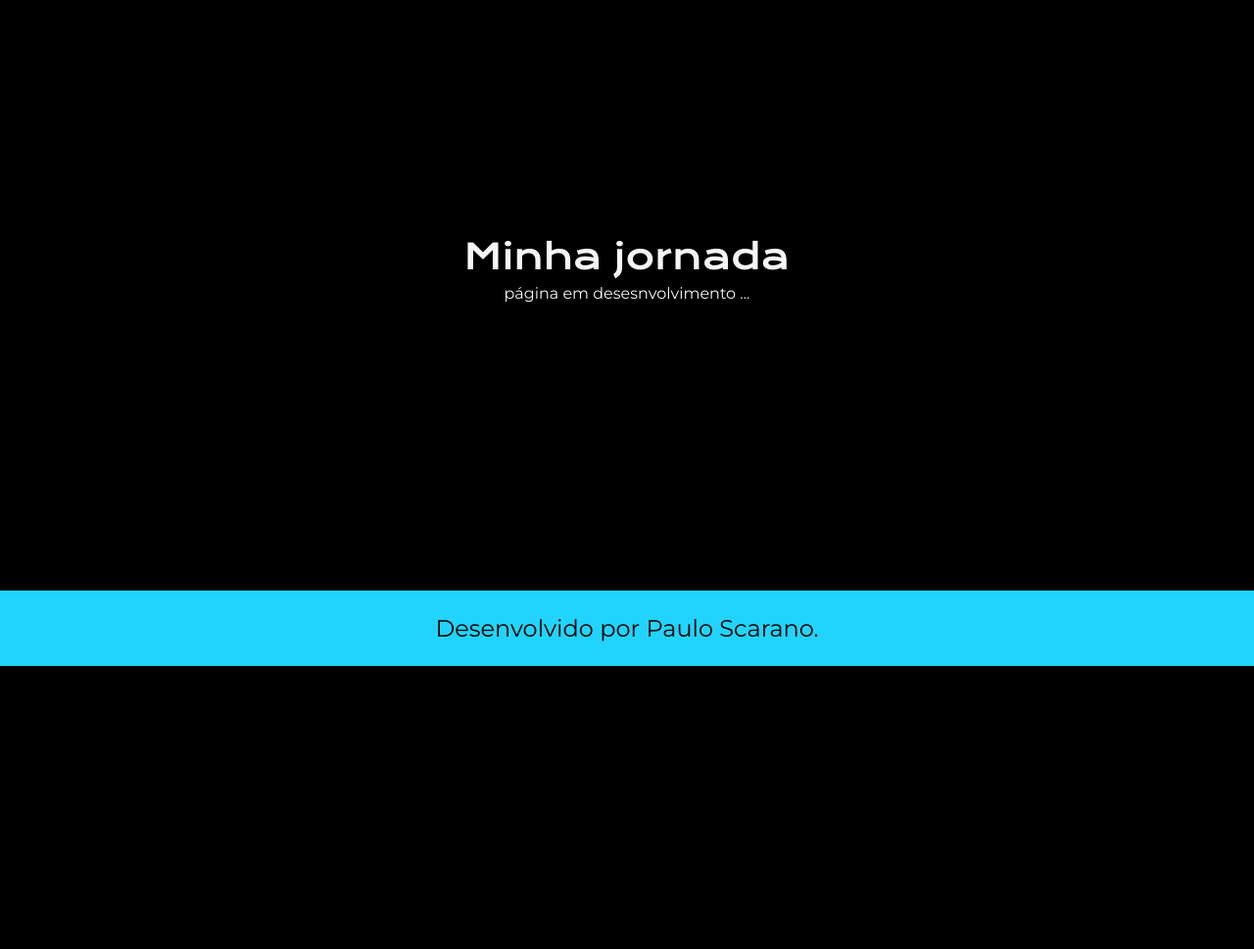
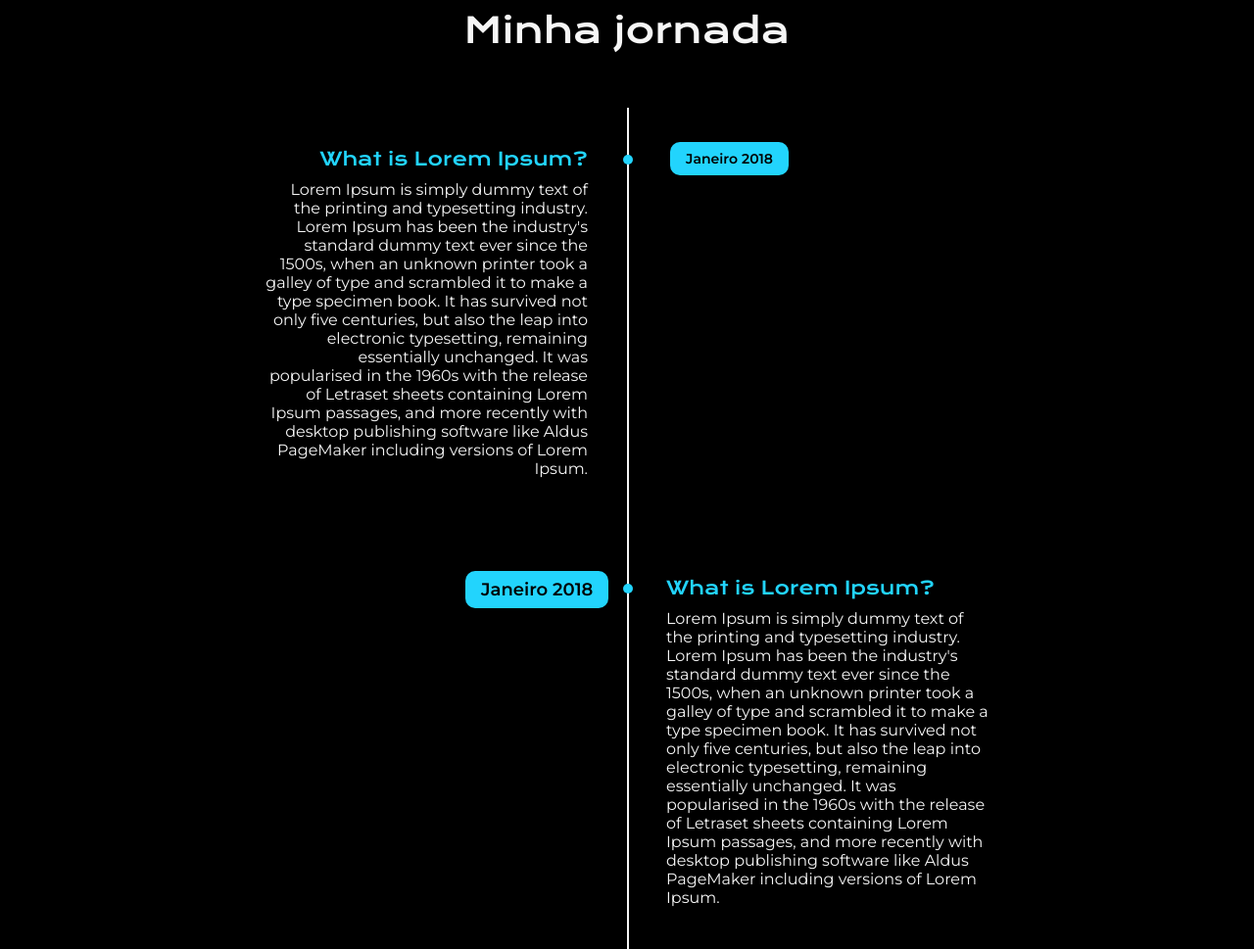
Before and after one commit to pscarano1103/projeto_portifolio, a plain HTML site: page curriculo.html in a window 1280 px wide. Shown: the part 154-1123 px from the top of the page at 98% size. Before the commit the page ends 834 px from the top, so only its background shows below. Drawn offline with nearby package versions, Linux system fonts and the light colour scheme.

Commit message:
criando timeline de experiências

```diff
--- a/curriculo.html
+++ b/curriculo.html
@@ -4,7 +4,7 @@
     <meta charset="UTF-8" />
     <meta http-equiv="X-UA-Compatible" content="IE=edge" />
     <meta name="viewport" content="width=device-width, initial-scale=1.0" />
-    <title>Meu CV</title>
+    <title>Minha Joranada</title>
     <link rel="stylesheet" href="./styles/style.css" />
   </head>
   <body>
@@ -18,7 +18,59 @@
 
     <main class="container">
       <h1 class="container__titulo">Minha jornada</h1>
-      <p>página em desesnvolvimento ...</p>
+
+      <div class="timeline">
+        <ul>
+          <li class="timeline__item">
+            <div class="timeline__item__conteudo">
+              <h3 class="item__titulo">What is Lorem Ipsum?</h3>
+              <p class="item__texto">
+                Lorem Ipsum is simply dummy text of the printing and typesetting industry. Lorem Ipsum has been the industry's standard dummy text ever since the 1500s, when an unknown printer took a galley of type and scrambled it to make a type specimen book. It has survived not only five centuries, but also the leap into electronic typesetting, remaining essentially unchanged. It was popularised in the 1960s with the release of Letraset sheets containing Lorem Ipsum passages, and more recently with desktop publishing software like Aldus PageMaker including versions of Lorem Ipsum.
+              </p>
+            </div>
+            <div class="timeline__item__data">
+              <h4 class="item__data">Janeiro 2018</h4>
+            </div>
+          </li>
+
+          <li class="timeline__item">
+            <div class="timeline__item__conteudo">
+              <h3 class="item__titulo">What is Lorem Ipsum?</h3>
+              <p class="item__texto">
+                Lorem Ipsum is simply dummy text of the printing and typesetting industry. Lorem Ipsum has been the industry's standard dummy text ever since the 1500s, when an unknown printer took a galley of type and scrambled it to make a type specimen book. It has survived not only five centuries, but also the leap into electronic typesetting, remaining essentially unchanged. It was popularised in the 1960s with the release of Letraset sheets containing Lorem Ipsum passages, and more recently with desktop publishing software like Aldus PageMaker including versions of Lorem Ipsum.
+              </p>
+            </div>
+            <div class="timeline__item__data">
+              <h4 class="item__data">Janeiro 2018</h4>
+            </div>
+          </li>
+
+          <li class="timeline__item">
+            <div class="timeline__item__conteudo">
+              <h3 class="item__titulo">What is Lorem Ipsum?</h3>
+              <p class="item__texto">
+                Lorem Ipsum is simply dummy text of the printing and typesetting industry. Lorem Ipsum has been the industry's standard dummy text ever since the 1500s, when an unknown printer took a galley of type and scrambled it to make a type specimen book. It has survived not only five centuries, but also the leap into electronic typesetting, remaining essentially unchanged. It was popularised in the 1960s with the release of Letraset sheets containing Lorem Ipsum passages, and more recently with desktop publishing software like Aldus PageMaker including versions of Lorem Ipsum.
+              </p>
+            </div>
+            <div class="timeline__item__data">
+              <h4 class="item__data">Janeiro 2018</h4>
+            </div>
+          </li>
+
+          <li class="timeline__item">
+            <div class="timeline__item__conteudo">
+              <h3 class="item__titulo">What is Lorem Ipsum?</h3>
+              <p class="item__texto">
+                Lorem Ipsum is simply dummy text of the printing and typesetting industry. Lorem Ipsum has been the industry's standard dummy text ever since the 1500s, when an unknown printer took a galley of type and scrambled it to make a type specimen book. It has survived not only five centuries, but also the leap into electronic typesetting, remaining essentially unchanged. It was popularised in the 1960s with the release of Letraset sheets containing Lorem Ipsum passages, and more recently with desktop publishing software like Aldus PageMaker including versions of Lorem Ipsum.
+              </p>
+            </div>
+            <div class="timeline__item__data">
+              <h4 class="item__data">Janeiro 2018</h4>
+            </div>
+          </li>
+          <div style="clear:both;"></div>
+        </ul>
+      </div>
     </main>
     <footer class="rodape">
       <p>Desenvolvido por Paulo Scarano.</p>
--- a/styles/curriculo.css
+++ b/styles/curriculo.css
@@ -1,10 +1,10 @@
 .container {
-  height: 67vh;
+
   padding: 5% 10%;
   display: flex;
   flex-direction: column;
   align-items: center;
-  justify-content: center;
+  /* justify-content: center; */
 }
 
 .container__titulo {
@@ -14,6 +14,114 @@
   text-align: center;
 }
 
+/*Estilizando a timeline */
+
+.timeline{
+  position: relative;
+  padding: 5% 10%;
+  width: auto;
+}
+
+.timeline::before{
+  content: '';
+  position: absolute;
+  left: 50%;
+  width: 2px;
+  height: 85%;
+  background: var(--branco);
+}
+
+.timeline ul{
+  margin: 0;
+  padding: 0;
+}
+
+.timeline__item{
+  list-style: none;
+  position: relative;
+  margin: 20px 0;
+  width: 50%;
+  padding: 20px 40px;
+  box-sizing: border-box;
+}
+
+.timeline__item:nth-child(odd){
+  float: left;
+  text-align: right;
+  clear: both;
+}
+
+.timeline__item:nth-child(even){
+  float: right;
+  text-align: left;
+  clear: both;
+}
+
+.timeline__item__conteudo{
+  padding-bottom: 20px;
+}
+
+.timeline__item:nth-child(odd)::before{
+  content: '';
+  position: absolute;
+  top: 28px;
+  right: -6px;
+  width: 10px;
+  height: 10px;
+  background: var(--azul);
+  border-radius: 50%;
+}
+
+.timeline__item:nth-child(even)::before{
+  content: '';
+  position: absolute;
+  top: 28px;
+  left: -4px;
+  width: 10px;
+  height: 10px;
+  background: var(--azul);
+  border-radius: 50%;
+}
+
+.item__titulo{
+  margin: 0;
+  padding: 0;
+  font-family: "Krona One", sans-serif;
+  color: var(--azul);
+}
+
+.item__texto{
+  margin: 10px 0 0;
+  padding: 0;
+}
+
+.timeline__item:nth-child(odd) .item__data{
+  position: absolute;
+  top: 15px;
+  right: -165px;
+  margin: 0;
+  padding: 8px 16px;
+  background: var(--azul);
+  color: var(--preto);
+  border-radius: 10px;
+  font-size: 14px;
+  font-weight: 600;
+}
+
+.timeline__item:nth-child(even) .item__data{
+  position: absolute;
+  top: 15px;
+  left: -165px;
+  margin: 0;
+  padding: 8px 16px;
+  background: var(--azul);
+  color: var(--preto);
+  border-radius: 10px;
+  font-size: 18px;
+  font-weight: 600;
+}
+
+
 @media (max-width: 1200px) {
   .container {
     padding: 5%;
```
